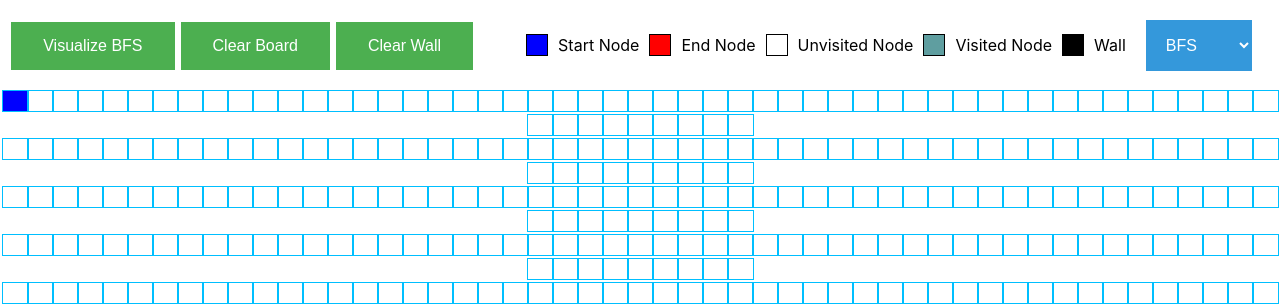
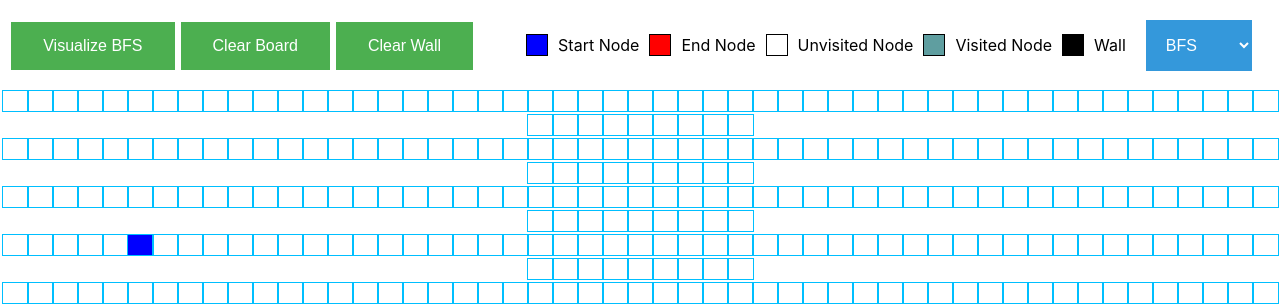
Before and after one commit to Jackxu9946/Pathfinder, a React (Create React App) app in the folder WebstormProjects/Path/: page / in a window 1280 px wide. Shown: the top 305 px of the page. Built offline with nearby package versions, Linux system fonts and the light colour scheme.

Commit message:
Trying to get instant animation to work

```diff
--- a/WebstormProjects/Path/src/PathFindingVisualizer/Node/Node.css
+++ b/WebstormProjects/Path/src/PathFindingVisualizer/Node/Node.css
@@ -97,3 +97,11 @@
 .node-wall {
     background-color: black;
 }
+
+.node-shortest-path-instant-animation {
+    background-color: yellow;
+}
+
+.node-visited-instant-animation {
+    background-color: cadetblue;
+}
--- a/WebstormProjects/Path/src/PathFindingVisualizer/Node/Node.jsx
+++ b/WebstormProjects/Path/src/PathFindingVisualizer/Node/Node.jsx
@@ -18,13 +18,19 @@ export default class Node extends Component {
             onMouseEnter,
             onMouseUp,
             isShortestPathNode,
+            instantAnimation,
         } = this.props;
-        const extraClassName = isFinish ? 'node-finish':
+        var extraClassName = isFinish ? 'node-finish':
             isStart ? 'node-start':
             isShortestPathNode ? 'node-shortest-path':
             isAnimated ? 'node-visited':
             isWall ? 'node-wall':
             '';
+        if (instantAnimation && !isStart && !isFinish) {
+            if (extraClassName === "node-shortest-path" || extraClassName === "node-visited") {
+                extraClassName += "-instant-animation"
+            }
+        }
         return <div
             id = {`node-${row}-${col}`}
             className={`node ${extraClassName}`}
--- a/WebstormProjects/Path/src/PathFindingVisualizer/Path.jsx
+++ b/WebstormProjects/Path/src/PathFindingVisualizer/Path.jsx
@@ -6,8 +6,8 @@ import {BFS} from './Algorithms/BFS';
 import {DFS} from "./Algorithms/DFS";
 import {Dijkstra, constructShortestPath} from "./Algorithms/Djikstra"
 
-const START_NODE_ROW = 0;
-const START_NODE_COL = 0;
+const START_NODE_ROW = 3;
+const START_NODE_COL = 5;
 const FINISH_NODE_ROW = 5;
 const FINISH_NODE_COL = 5;
 const GRID_ROW_LENGTH = 25;
@@ -26,6 +26,7 @@ export default class Path extends Component {
             previousEndNode: [FINISH_NODE_ROW, FINISH_NODE_COL],
             currentStartNode: [START_NODE_ROW, START_NODE_COL],
             currentEndNode: [FINISH_NODE_ROW, FINISH_NODE_COL],
+            alreadyVisualized: false,
         };
         this.selectAlgorithm = this.selectAlgorithm.bind(this);
         this.visualizeDFS = this.visualizeDFS.bind(this);
@@ -52,7 +53,8 @@ export default class Path extends Component {
                     isWall: false,
                     distance: row === currentStartNode[0] && col === currentStartNode[1] ? 0 : "infinity",
                     previous : [null,null],
-                    isShortestPathNode: false
+                    isShortestPathNode: false,
+                    instantAnimation: false
                 };
                 currentRow.push(nodeObject)
             }
@@ -98,6 +100,12 @@ export default class Path extends Component {
             newGrid[previousStartNode[0]][previousStartNode[1]] = oldNoLongerStartNode;
             this.setState({nodes:newGrid, currentStartNode: [newNode.row,newNode.col]});
             this.clearBoard();
+
+            console.log("Start node instant animation");
+            // console.log("Current algorithm is" + this.state.algorithm + " alreadyVisualized = " + this.state.alreadyVisualized);
+            if (this.state.algorithm === "Djikstra" && this.state.alreadyVisualized) {
+                this.instantAnimationWithShortestPath();
+            }
         } else if (this.state.movingEndNode) {
             // console.log("Moving End Node");
             const newGrid = this.state.nodes.slice();
@@ -115,6 +123,10 @@ export default class Path extends Component {
             newGrid[previousEndNode[0]][previousEndNode[1]] = oldNoLongerEndNode;
             this.setState({nodes:newGrid, currentEndNode:[newNode.row, newNode.col]});
             this.clearBoard();
+            console.log("end node instant animation ");
+            if (this.state.algorithm === "Djikstra" && this.state.alreadyVisualized) {
+                this.instantAnimationWithShortestPath();
+            }
         }
         this.setState({mousePressed:false, movingStartNode:false, movingEndNode:false});
     }
@@ -159,11 +171,11 @@ export default class Path extends Component {
         const endNode = nodes[currentEndNode[0]][currentEndNode[1]];
         // console.log("StartNode "+ startNode.row + ',' + startNode.col);
         // console.log("endNode" + endNode.row + ',' + endNode.col);
-        console.log("Before Djisktra");
-        console.log(nodes);
+        // console.log("Before Djisktra");
+        // console.log(nodes);
         const visitedNode = Dijkstra(nodes,startNode,endNode);
-        console.log("After visiting with Djikstra");
-        console.log(nodes);
+        // console.log("After visiting with Djikstra");
+        // console.log(nodes);
         const beforeTimeStartInterval = this.animate(visitedNode) + 35;
         var shortestPath = constructShortestPath(nodes, startNode, endNode);
         if (shortestPath === "No path exist") {
@@ -171,22 +183,34 @@ export default class Path extends Component {
             return;
         }
         shortestPath = shortestPath.reverse();
-        this.animateShortestPath(shortestPath,beforeTimeStartInterval);
+        // conso
+        this.animateShortestPath(shortestPath,beforeTimeStartInterval,true);
     }
 
-    animateShortestPath(visitedNode, beforeTimeStartInterval) {
+    animateShortestPath(visitedNode, beforeTimeStartInterval, shouldSetTimeout) {
+        const newGrid = this.state.nodes.slice();
         for (let i = 0; i < visitedNode.length; i++)
         {
-            setTimeout(() => {
             const node = visitedNode[i];
-                    const newGrid = this.state.nodes.slice();
             const newNode = {
                 ...node,
                 isShortestPathNode: true,
             };
+            console.log("Before changing newGrid");
+            console.log(this.state.nodes);
             newGrid[node.row][node.col] = newNode;
-                    this.setState({nodes: newGrid})},
-                65*(i+beforeTimeStartInterval));
+            console.log("Changed node = [" + newNode.row + "," + newNode.col +"]" );
+            console.log("After changing newGrid");
+            console.log(this.state.nodes);
+            if (shouldSetTimeout) {
+                setTimeout(() => {
+                    // newGrid[node.row][node.col] = newNode;
+                    // this.setState({nodes:newGrid});
+                }, 65 * (i + beforeTimeStartInterval));
+            }
+            // else if (i === visitedNode.length -1 && !shouldSetTimeout) {
+            //     this.setState({nodes:newGrid});
+            // }
         }
     }
 
@@ -209,37 +233,35 @@ export default class Path extends Component {
         }
     }
 
-    // instantAnimationWithShortestPath() {
-    //     const {nodes,initialAnimationFinished,currentStartNode, currentEndNode} = this.state;
-    //     const startNode = nodes[currentStartNode[0]][currentStartNode[1]];
-    //     const endNode = nodes[currentEndNode[0]][currentEndNode[1]];
-    //     const visitedNode = Dijkstra(nodes,startNode,endNode);
-    //     const newGrid = this.state.nodes.slice();
-    //     for (let i =0; i < visitedNode.length; i++) {
-    //         const node = visitedNode[i];
-    //         const currentFinalNode = this.state.currentEndNode;
-    //         if (node.row === currentFinalNode[0] && node.col === currentFinalNode[1]) {
-    //             return i;
-    //         }
-    //         const newNode = {
-    //             ...node,
-    //             isAnimated: true,
-    //         };
-    //         newGrid[node.row][node.col] = newNode;
-    //     }
-    //     var shortestPath = constructShortestPath(nodes, startNode, endNode);
-    //     if (shortestPath === "No path exist") {
-    //         console.log("No path exist");
-    //         return;
-    //     }
-    //     shortestPath = shortestPath.reverse();
-    //     this.animateShortestPath(shortestPath,beforeTimeStartInterval);
-    //
-    //     setTimeOut( () => {
-    //         this.setState({nodes:newGrid})
-    //     }, 45);
-    //
-    // }
+    instantAnimationWithShortestPath() {
+        const {nodes,initialAnimationFinished,currentStartNode, currentEndNode} = this.state;
+        const startNode = nodes[currentStartNode[0]][currentStartNode[1]];
+        const endNode = nodes[currentEndNode[0]][currentEndNode[1]];
+        const visitedNode = Dijkstra(nodes,startNode,endNode);
+        console.log("Went through Djikstra");
+        const newGrid = this.state.nodes.slice();
+        for (let i =0; i < visitedNode.length; i++) {
+            const node = visitedNode[i];
+            const currentFinalNode = this.state.currentEndNode;
+            if (node.row === currentFinalNode[0] && node.col === currentFinalNode[1]) {
+                break;
+            }
+            const newNode = {
+                ...node,
+                isAnimated: true,
+            };
+            newGrid[node.row][node.col] = newNode;
+        }
+        console.log("Before shortest path");
+        var shortestPath = constructShortestPath(nodes, startNode, endNode);
+        if (shortestPath === "No path exist") {
+            console.log("No path exist");
+            return;
+        }
+        shortestPath = shortestPath.reverse();
+        this.animateShortestPath(shortestPath,0, false);
+        this.setState({nodes:newGrid});
+    }
 
     clearBoard() {
         const {nodes} = this.state;
@@ -266,8 +288,8 @@ export default class Path extends Component {
                 }
             }
         }
-        console.log("After clearing board");
-        console.log(newGrid);
+        // console.log("After clearing board");
+        // console.log(newGrid);
         this.setState({nodes:newGrid})
     }
 
@@ -287,13 +309,16 @@ export default class Path extends Component {
 
     visualizeAlgorithm() {
         const {algorithm} = this.state;
+        this.clearBoard();
         if (algorithm === "BFS") {
             this.visualizeBFS();
         } else if (algorithm === "DFS") {
             this.visualizeDFS();
         } else if (algorithm === "Djikstra") {
             this.visualizeDjikstra()
+            // this.instantAnimationWithShortestPath();
         }
+        // this.setState({alreadyVisualized: true})
     }
 
     selectAlgorithm(event) {
@@ -302,7 +327,7 @@ export default class Path extends Component {
     }
 
     render() {
-        const {nodes, mousePressed,algorithm} = this.state;
+        const {nodes, mousePressed,algorithm, alreadyVisualized} = this.state;
         return (
             <div className ="outerContainer">
             <button className="button" onClick={() => this.visualizeAlgorithm()}>
@@ -368,6 +393,7 @@ export default class Path extends Component {
                                     onMouseUp= {() => this.handleMouseUp(row,col)}
                                     row={row}
                                     col={col}
+                                    instantAnimation = {alreadyVisualized}
                                 >
                                 </Node>
                             );
```
Lines whose indentation alone changed are shown as unchanged.
